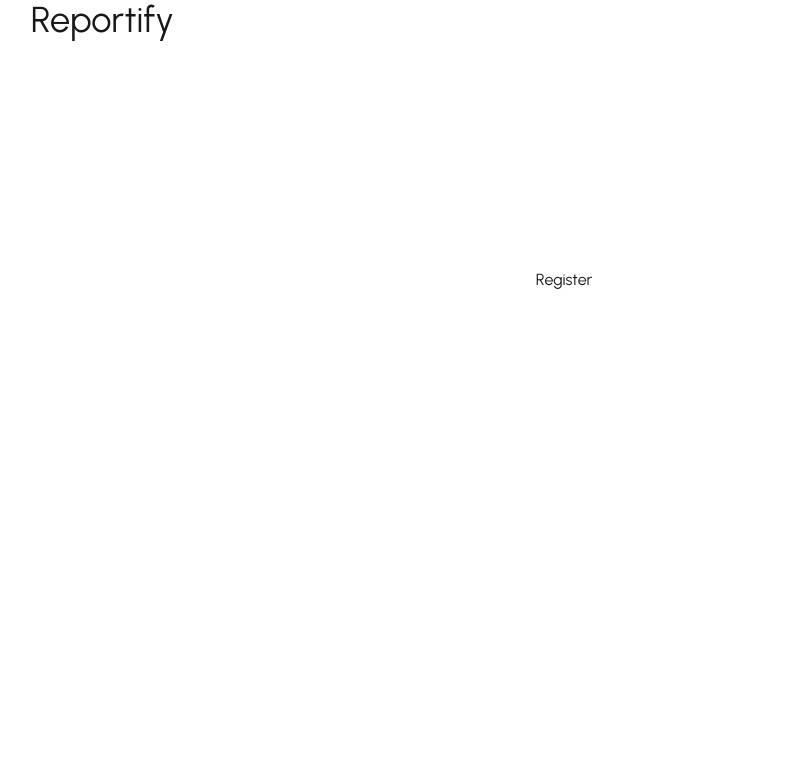
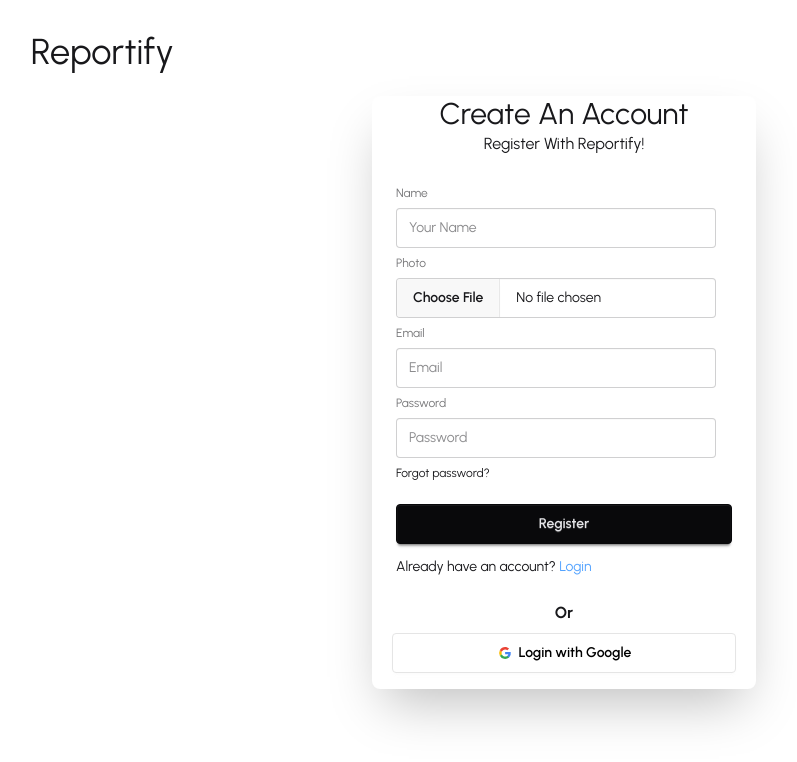
Before and after one commit to asrafulasf72/Reportify-Client, a React (Vite) app: page /register in a window 1280 px wide. Shown: the top 762 px of the page, without its empty margins (76-873 px from the left). Built offline with nearby package versions, Linux system fonts and the light colour scheme; no server answers.

Commit message:
Just implemented signin and signup functionality

```diff
--- a/package.json
+++ b/package.json
@@ -11,10 +11,13 @@
   },
   "dependencies": {
     "@tailwindcss/vite": "^4.1.17",
+    "firebase": "^12.6.0",
     "framer-motion": "^12.23.25",
     "lucide-react": "^0.556.0",
     "react": "^19.2.0",
     "react-dom": "^19.2.0",
+    "react-hook-form": "^7.68.0",
+    "react-hot-toast": "^2.6.0",
     "react-router": "^7.10.1",
     "tailwindcss": "^4.1.17"
   },
--- a/src/Context/AuthContext.jsx
+++ b/src/Context/AuthContext.jsx
@@ -0,0 +1,3 @@
+import { createContext } from "react";
+
+export const AuthContext=createContext(null);
--- a/src/Context/AuthProvider.jsx
+++ b/src/Context/AuthProvider.jsx
@@ -0,0 +1,59 @@
+import React, { useEffect, useState } from 'react';
+import { AuthContext } from './AuthContext';
+import { createUserWithEmailAndPassword, GoogleAuthProvider, onAuthStateChanged, signInWithEmailAndPassword, signInWithPopup, signOut, updateProfile } from 'firebase/auth';
+import { auth } from '../Firebase/firebase.init';
+
+const googleProvider = new GoogleAuthProvider();
+
+const AuthProvider = ({children}) => {
+     const [user, setUser]=useState(null)
+     const [loading, setLoading]=useState(true)
+    const registerUser=(email,password)=>{
+        setLoading(true)
+        return createUserWithEmailAndPassword(auth, email, password)
+    }
+
+    const signInUser=(email,password)=>{
+        setLoading(true)
+        return signInWithEmailAndPassword(auth, email,password)
+    }
+
+    const signInWithGoogle=()=>{
+        setLoading(true)
+        return signInWithPopup(auth, googleProvider)
+    }
+
+    const userLogout =()=>{
+         return signOut(auth)
+    }
+
+    const UpdateUserProfile=(profile)=>{
+        return updateProfile(auth.currentUser, profile)
+    }
+
+    useEffect(()=>{
+        const unSubscribe= onAuthStateChanged(auth,(currentUser)=>{
+            setUser(currentUser)
+            setLoading(false)
+            console.log(currentUser)
+        })
+
+        return ()=>{
+            unSubscribe()
+        }
+    },[])
+
+     const authInfo ={
+            user,
+            loading,
+            registerUser,
+            signInUser,
+            signInWithGoogle,
+            userLogout,
+            UpdateUserProfile
+     }
+
+    return <AuthContext value={authInfo}>{children}</AuthContext>
+};
+
+export default AuthProvider;
--- /dev/null
+++ b/src/Firebase/firebase.init.js
@@ -0,0 +1,20 @@
+// Import the functions you need from the SDKs you need
+import { initializeApp } from "firebase/app";
+// TODO: Add SDKs for Firebase products that you want to use
+// https://firebase.google.com/docs/web/setup#available-libraries
+import { getAuth } from "firebase/auth";
+
+// Your web app's Firebase configuration
+const firebaseConfig = {
+  apiKey: import.meta.env.VITE_apiKey,
+  authDomain: import.meta.env.VITE_authDomain,
+  projectId: import.meta.env.VITE_projectId,
+  storageBucket: import.meta.env.VITE_storageBucket,
+  messagingSenderId: import.meta.env.VITE_messagingSenderId,
+  appId: import.meta.env.VITE_appId
+};
+
+// Initialize Firebase
+const app = initializeApp(firebaseConfig);
+// Initialize Firebase Authentication and get a reference to the service
+export const auth = getAuth(app);
--- /dev/null
+++ b/src/Hooks/useAuth.jsx
@@ -0,0 +1,8 @@
+import React, { useContext } from 'react'
+import { AuthContext } from '../Context/AuthContext';
+
+ const useAuth = () => {
+    const authInfo=useContext(AuthContext)
+  return authInfo;
+}
+export default useAuth;
--- a/src/Layout/AuthLayout.jsx
+++ b/src/Layout/AuthLayout.jsx
@@ -1,14 +1,17 @@
+import { div } from 'framer-motion/client';
 import React from 'react'
 import { Outlet } from 'react-router';
 
 const AuthLayout = () => {
     return (
-        <div className='max-w-10/12 mx-auto'>
+
+         <div className='max-w-10/12 mx-auto my-8'>
             <h1 className='text-4xl'>Reportify</h1>
-            <div className=" h-[60vh] flex items-center justify-center">
+            <div className=" h-[80vh] flex items-center justify-center">
                <Outlet/>
             </div>
         </div>
+
     )
 }
 export default AuthLayout;
--- a/src/Pages/Auth/LogIn/LogIn.jsx
+++ b/src/Pages/Auth/LogIn/LogIn.jsx
@@ -1,8 +1,51 @@
 import React from 'react'
+import { useForm } from 'react-hook-form';
+import { Link, useLocation, useNavigate } from 'react-router';
+import useAuth from '../../../Hooks/useAuth';
+import toast from 'react-hot-toast';
+import LoginWithGoogleBtn from '../SocialLogin/LoginWithGoogleBtn';
 
- const LogIn = () => {
-  return (
-    <div>LogIn</div>
-  )
+const LogIn = () => {
+      const {register,handleSubmit, formState:{errors}}=useForm();
+      const { signInUser}=useAuth();
+      const location=useLocation()
+      const navigate=useNavigate()
+      const handleLogin=(data)=>{
+          signInUser(data.email, data.password)
+           .then((res)=>{
+            console.log(res)
+            toast.success("Your LogedIn Successfully")
+             navigate(location?.state || '/')
+           }).catch((error)=>{
+            toast.error(error)
+           })
+      }
+    return (
+        <div className="card bg-base-100 w-full mx-auto max-w-sm shrink-0 shadow-2xl">
+            <h3 className="text-3xl text-center">Welcome Back</h3>
+            <p className="text-center">Please Login Here!</p>
+            <form onSubmit={handleSubmit(handleLogin)}  className="card-body">
+                <fieldset className="fieldset">
+
+                    {/* Email Field */}
+                    <label className="label">Email</label>
+                    <input type="email" className="input" {...register('email', { required: true })} placeholder="Email" />
+                    {
+                        errors.email?.type === 'required' && <p className='text-red-500'>Email Is Required</p>
+                    }
+
+                    {/* Password Field */}
+                    <label className="label">Password</label>
+                    <input type="password" className="input" {...register('password')} placeholder="Password" />
+                    <div>
+                        <a className="link link-hover">Forgot password?</a>
+                    </div>
+                    <button className="btn btn-neutral mt-4">Login</button>
+                </fieldset>
+                <p>Are you New to Reporify?<Link state={location.state} className="text-blue-400" to='/register'>Register</Link></p>
+            </form>
+            <LoginWithGoogleBtn />
+        </div>
+    );
 }
 export default LogIn;
--- a/src/Pages/Auth/Register/Register.jsx
+++ b/src/Pages/Auth/Register/Register.jsx
@@ -1,8 +1,71 @@
 import React from 'react'
+import { useForm } from 'react-hook-form';
+import { Link, useLocation, useNavigate } from 'react-router';
+import useAuth from '../../../Hooks/useAuth';
+import toast from 'react-hot-toast';
+import LoginWithGoogleBtn from '../SocialLogin/LoginWithGoogleBtn';
 
  const Register = () => {
+  const {register,handleSubmit, formState:{errors}}=useForm();
+  const {registerUser}=useAuth()
+  const location=useLocation()
+  const navigate=useNavigate()
+
+  const handleRegistration=(data)=>{
+    registerUser(data.email, data.password)
+    .then((res)=>{
+      console.log(res);
+      toast.success("Sign Up Succesfully Done")
+       navigate(location?.state || '/')
+    }).catch((error)=>{
+       toast.error("Sorry This Email you Alredy Used")
+    })
+
+  }
   return (
-    <div>Register</div>
-  )
+    <div className="card bg-base-100 w-full mx-auto max-w-sm shrink-0 shadow-2xl">
+      <h3 className="text-3xl text-center">Create An Account</h3>
+        <p className="text-center">Register With Reportify!</p>
+      <form onSubmit={handleSubmit(handleRegistration)} className="card-body">
+        <fieldset className="fieldset">
+          <label className="label">Name</label>
+          <input type="text" className="input" {...register('name', {required: true})} placeholder="Your Name" />
+          {errors.name?. type==='required' && <p className="text-red-500">Name Is required</p>}
+
+          <label className="label">Photo</label>
+          <input type="file" className="file-input" {...register('photo')} placeholder="Your Photo" />
+
+
+          <label className="label">Email</label>
+          <input type="email" className="input" {...register('email', {required: true,
+             pattern:{value:/^[a-zA-Z0-9._%+-]+@[a-zA-Z0-9.-]+\.[a-zA-Z]{2,}$/, message:'please Enter Valid Email Address'}})}
+             placeholder="Email" />
+          {errors.email?. type==='required' && <p className="text-red-500">Email Is required</p>}
+
+
+          <label className="label">Password</label>
+          <input type="password" className="input" {...register('password', {required: true, minLength: 6, pattern:/^(?=.*[0-9])(?=.*[a-z])(?=.*[A-Z])(?=.*[^A-Za-z0-9]).{8,}$/})} placeholder="Password" />
+           {
+            errors.password?.type==='required' && <p className="text-red-500">Password Is required</p>
+           }
+           {
+            errors.password?.type==='minLength' && <p className="text-red-500">Password Must be 6 character longer</p>
+           }
+           {
+            errors.password?.type==='pattern' && <p className="text-red-500">Password must include: uppercase, lowercase, number, and special character.</p>
+           }
+
+
+
+          <div>
+            <a className="link link-hover">Forgot password?</a>
+          </div>
+          <button className="btn btn-neutral mt-4">Register</button>
+        </fieldset>
+        <p>Already have an account? <Link state={location.state} to='/login' className="text-blue-400">Login</Link></p>
+      </form>
+      <LoginWithGoogleBtn />
+    </div>
+  );
 }
 export default Register;
--- a/src/Pages/Auth/SocialLogin/LoginWithGoogleBtn.jsx
+++ b/src/Pages/Auth/SocialLogin/LoginWithGoogleBtn.jsx
@@ -1,8 +1,56 @@
 import React from 'react'
+import useAuth from '../../../Hooks/useAuth';
+import toast from 'react-hot-toast';
+import { useLocation, useNavigate } from 'react-router';
 
  const LoginWithGoogleBtn = () => {
+     const {signInWithGoogle}=useAuth()
+      const location=useLocation()
+      const navigate=useNavigate()
+
+     const handleSignInWithGoogle=()=>{
+          signInWithGoogle()
+          .then((res)=>{
+            toast.success("You SignIn With Google Successfully")
+             navigate(location?.state || '/')
+          }).catch((error)=>{
+            toast.error(error)
+          })
+     }
   return (
-    <div>LoginWithGoogleBtn</div>
+    <div className="text-center px-5 mb-4">
+      <p className="mb-2 text-[1rem] font-bold">Or</p>
+      <button onClick={handleSignInWithGoogle} className="btn bg-white text-black w-full border-[#e5e5e5]">
+        <svg
+          aria-label="Google logo"
+          width="16"
+          height="16"
+          xmlns="http://www.w3.org/2000/svg"
+          viewBox="0 0 512 512"
+        >
+          <g>
+            <path d="m0 0H512V512H0" fill="#fff"></path>
+            <path
+              fill="#34a853"
+              d="M153 292c30 82 118 95 171 60h62v48A192 192 0 0190 341"
+            ></path>
+            <path
+              fill="#4285f4"
+              d="m386 400a140 175 0 0053-179H260v74h102q-7 37-38 57"
+            ></path>
+            <path
+              fill="#fbbc02"
+              d="m90 341a208 200 0 010-171l63 49q-12 37 0 73"
+            ></path>
+            <path
+              fill="#ea4335"
+              d="m153 219c22-69 116-109 179-50l55-54c-78-75-230-72-297 55"
+            ></path>
+          </g>
+        </svg>
+        Login with Google
+      </button>
+    </div>
   )
 }
 export default LoginWithGoogleBtn;
--- a/src/main.jsx
+++ b/src/main.jsx
@@ -3,9 +3,14 @@
 import './index.css'
 import { RouterProvider } from 'react-router'
 import { router } from './Router/Router.jsx'
+import AuthProvider from './Context/AuthProvider.jsx'
+import { Toaster } from 'react-hot-toast'
 
 createRoot(document.getElementById('root')).render(
   <StrictMode>
-     <RouterProvider router={router}/>
+     <AuthProvider>
+      <RouterProvider router={router}/>
+     </AuthProvider>
+      <Toaster />
   </StrictMode>,
 )
```
Also changed, not shown: 1 other file (tests, documents, lock files or other folders).
